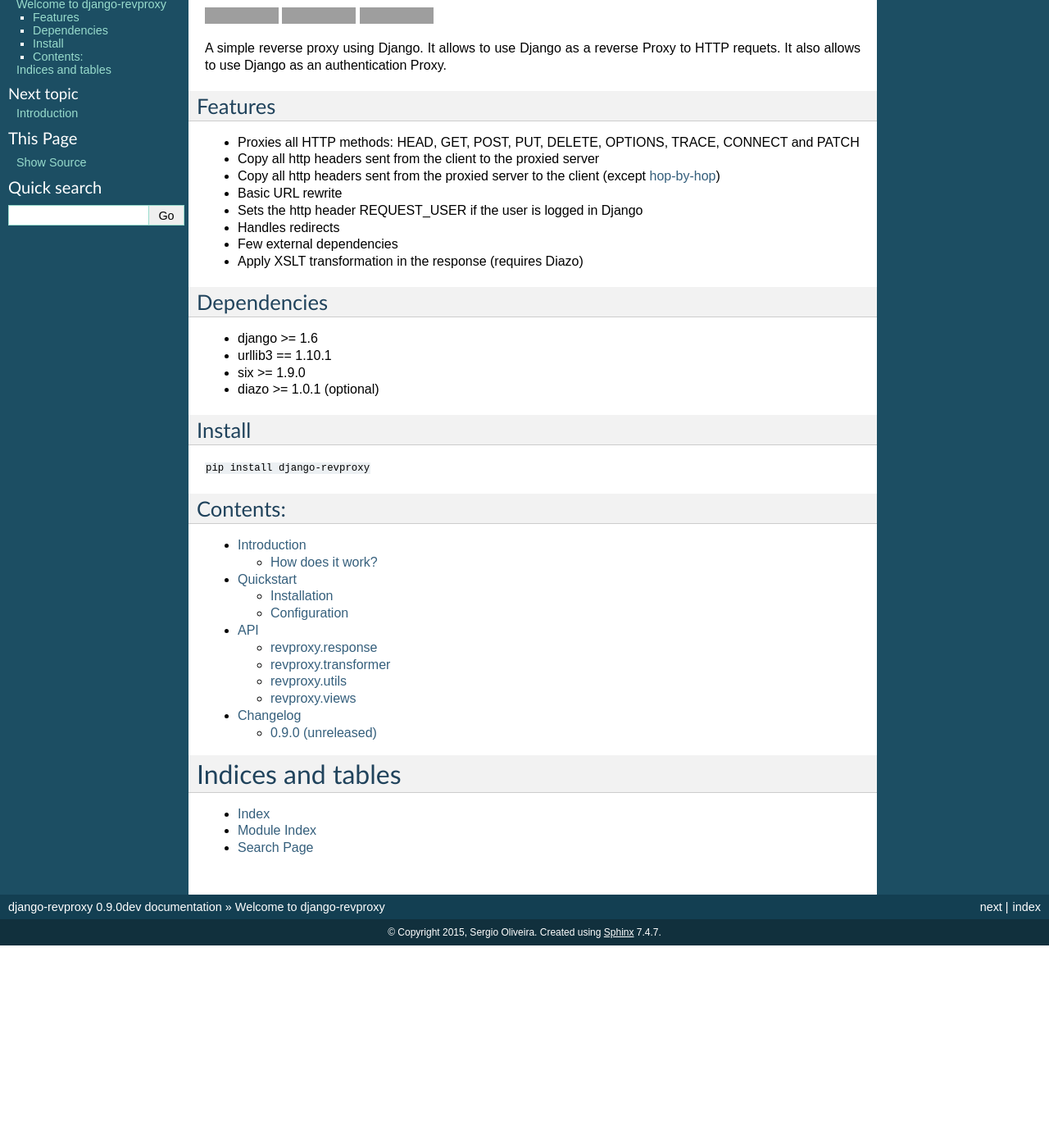
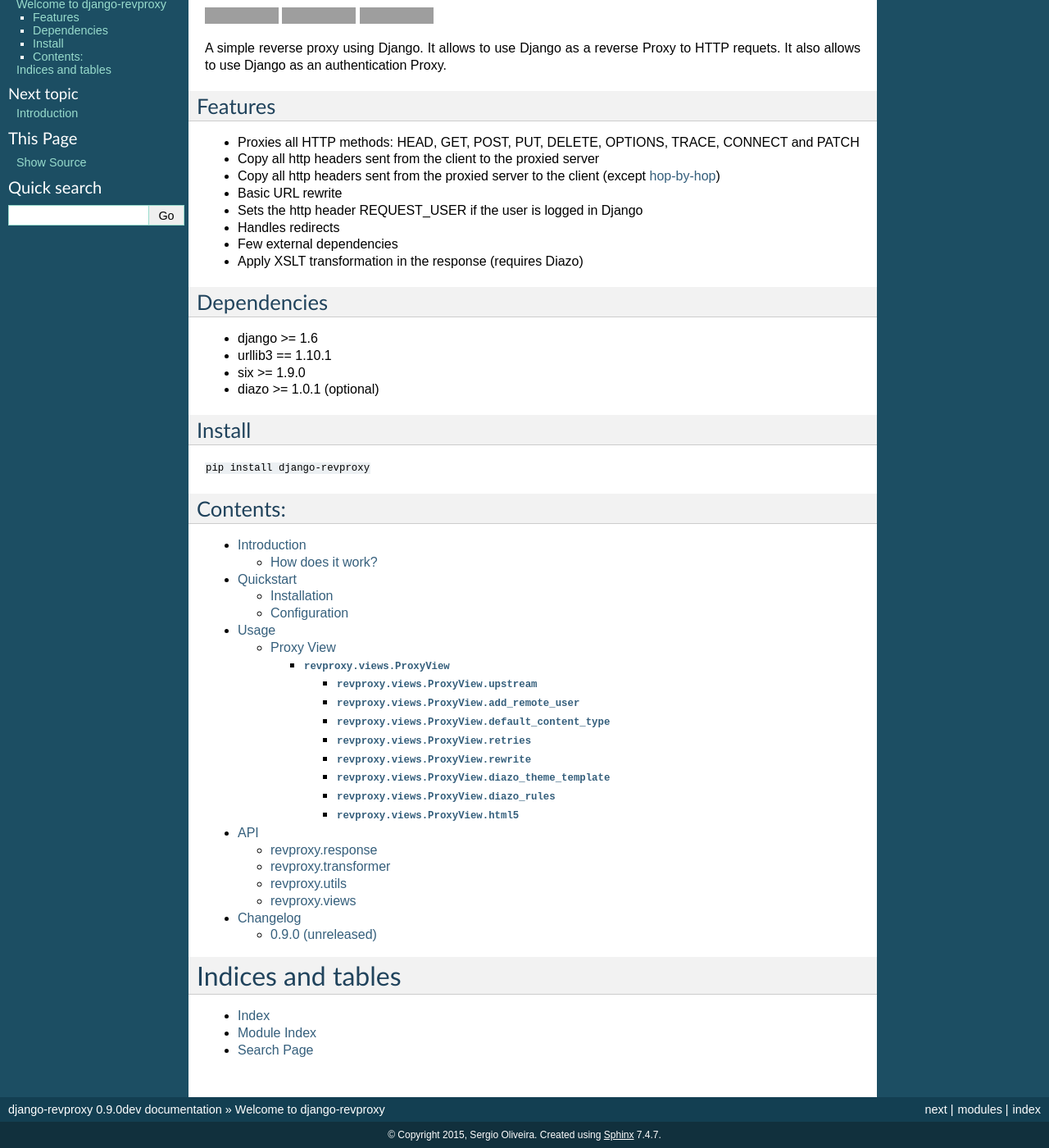
Before and after one commit to jazzband/django-revproxy, a Sphinx documentation site: the page built from docs/index.rst, in a window 1280 px wide and 1400 px high, scrolled down 77 px. Shown: the whole window at 82% size. Built offline with Sphinx 7.4.7, drawn with Linux system fonts in a browser that asks for light colours; formulas are drawn with MathJax 3; before the commit the page ends 1230 px from its top, so only the background shows below that; some of the changed lines change nothing that is shown; grey boxes are pictures that could not be loaded.

Commit message:
Added documentation for ProxyView

```diff
--- a/docs/index.rst
+++ b/docs/index.rst
@@ -14,6 +14,7 @@
 
    introduction
    quickstart
+   proxyview
    modules
    changelog
 
--- /dev/null
+++ b/docs/proxyview.rst
@@ -0,0 +1,91 @@
+
+Usage
+=====
+
+==========
+Proxy View
+==========
+
+.. module:: revproxy.views.ProxyView
+      :synopsis: View used for Proxy requests
+
+This document covers the ``revproxy.views.ProxyView`` and all it's public attributes
+
+.. class:: revproxy.views.ProxyView
+
+    Proxies requests to a given upstream server and returns a
+    Django Response.
+
+    **Example urls.py**::
+
+        from revproxy.views import ProxyView
+
+        urlpatterns = patterns('',
+            url(r'^(?P<path>.*)$', ProxyView.as_view(upstream='http://example.com/')),
+        )
+
+
+    **Attributes**
+
+    .. attribute:: upstream
+
+        The URL of the proxied server. Requests will be made to this URL
+        with ``path`` (extracted from ``urls.py``) appended to it.
+        This attribute is mandatory.
+
+    .. attribute:: add_remote_user
+
+        Whether to add the ``REMOTE_USER`` to the request in case of an
+        authenticated user. Defaults to ``False``.
+
+    .. attribute:: default_content_type
+
+        The *Content-Type* that will be added to the response in case
+        the upstream server doesn't send it and if ``mimetypes.guess_type``
+        is not able to guess. Defaults to ``'application/octet-stream'``.
+
+    .. attribute:: retries
+
+        The max number of attempts for a request. This can also be an
+        instance of ``urllib3.Retry``. If set to None it will fail if
+        the first attempt fails. The default value is None.
+
+    .. attribute:: rewrite
+
+        A list of tuples in the style ``(from, to)`` where ``from``
+        must by a valid regex expression and ``to`` a valid URL. If
+        ``request.get_full_path`` matches the ``from`` expression the
+        request will be redirected to ``to`` with an status code
+        ``302``. Matches groups can be used to pass parts from the
+        ``from`` URL to the ``to`` URL using numbered groups.
+        By default no rewrite is set.
+
+        **Example**::
+
+           class CustomProxyView(ProxyView):
+               upstream = 'http://www.example.com'
+               rewrite = (
+                   (r'^/yellow/star/$', r'/black/hole/'),
+                   (r'^/red/?$', r'http://www.mozilla.org/'),
+
+                   # Example with numbered match groups
+                   (r'^/foo/(.*)$', r'/bar\1'),
+                )
+
+    .. attribute:: diazo_theme_template
+
+        The Django template to be used as Diazo theme. If set to
+        ``None`` Diazo will be disabled. By default ``diazo.html``
+        will be used.
+
+    .. attribute:: diazo_rules
+
+        The diazo rules file to be used. By default it will look for
+        the file ``diazo.xml`` on the Django application directory.
+        If set to ``None`` Diazo will be disabled.
+
+    .. attribute:: html5
+
+        By default Diazo changes the doctype for html5 to html4. If
+        this attribute is set to ``True`` the doctype will be kept.
+        This attribute only works if Diazo transformations are enabled.
```
